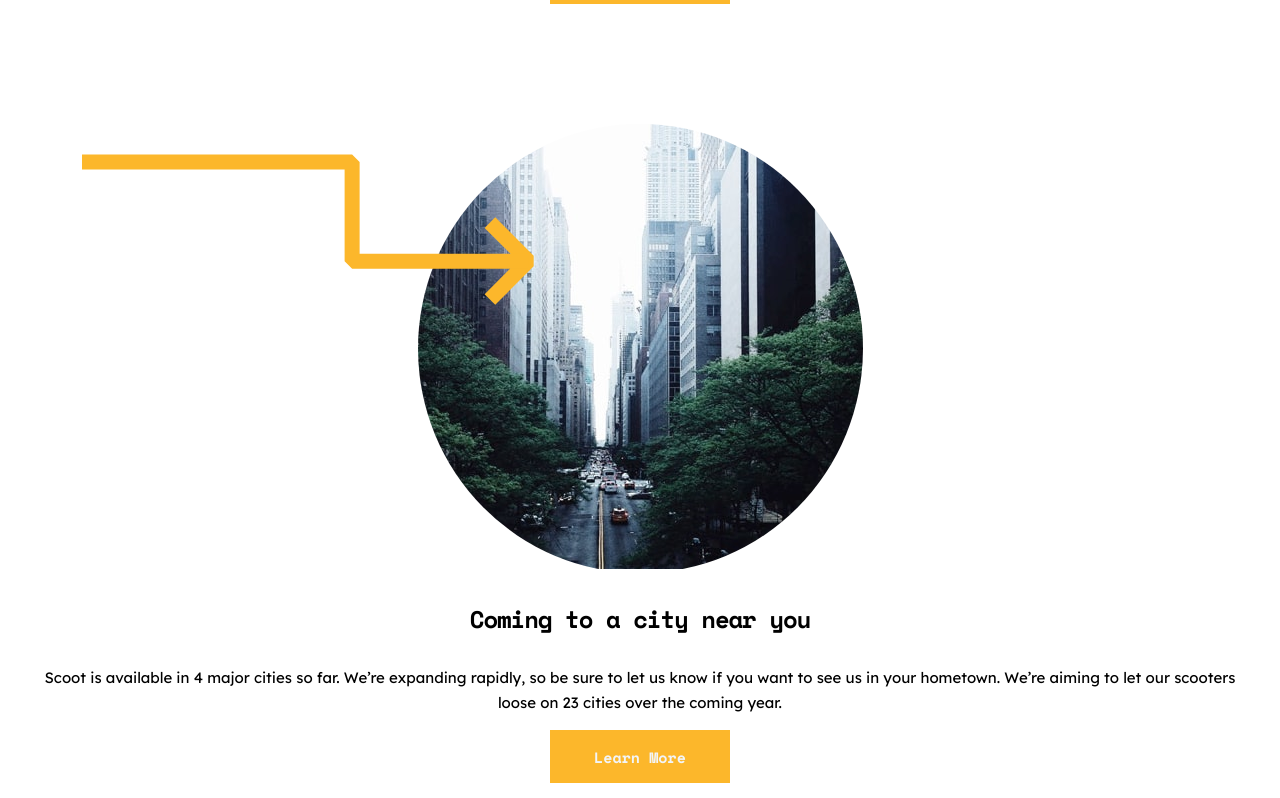
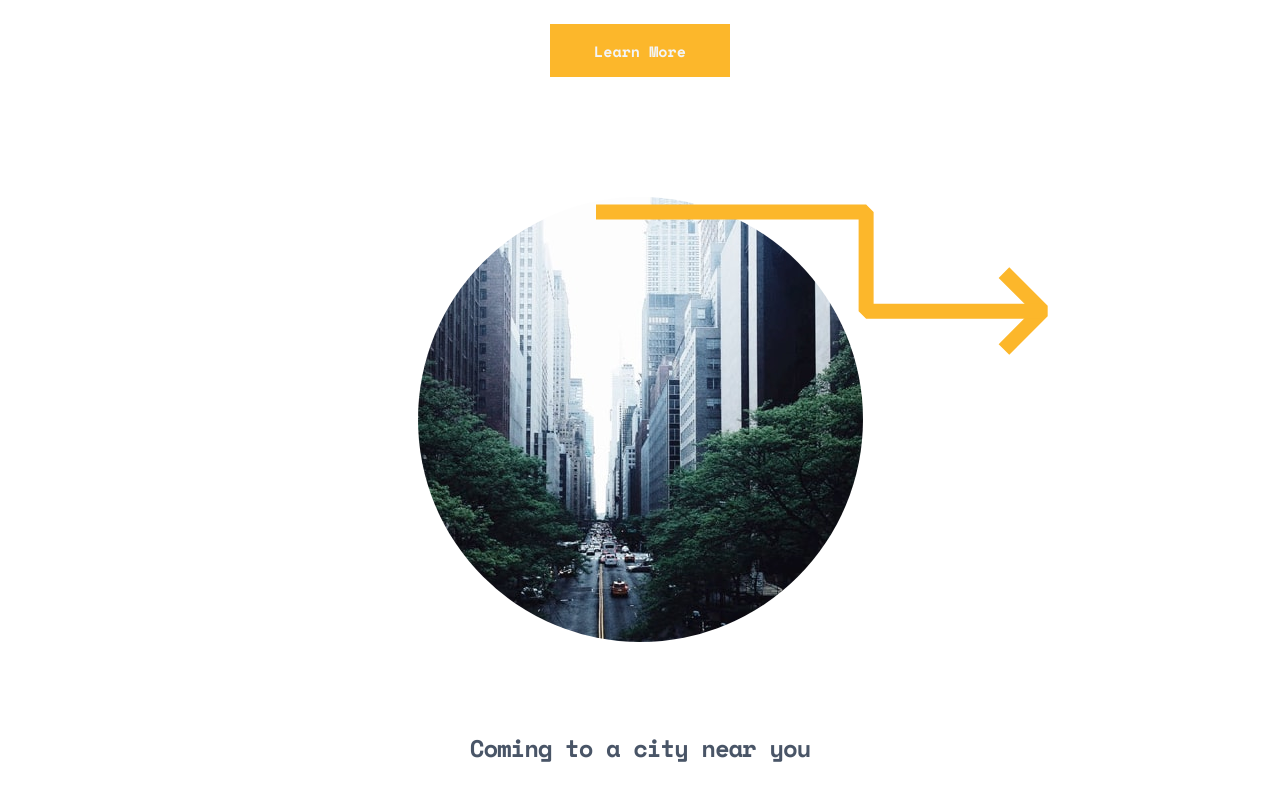
Before and after one commit to jNembhard/scoot, a React (Create React App) app: page / in a window 1280 px wide. Shown: the part 2420-3218 px from the top of the page. Built offline with nearby package versions, Linux system fonts and the light colour scheme.

Commit message:
Arrow Feature Positioning

```diff
--- a/src/App.js
+++ b/src/App.js
@@ -26,12 +26,14 @@ function App() {
           <ArrowFeatures
             key={arrowfeature.id}
             id={arrowfeature.id}
+            numbers={arrowfeature.id}
             image={arrowfeature.image}
             arrowimage={arrowfeature.arrowimage}
             title={arrowfeature.title}
             description={arrowfeature.description}
           />
         ))}
+        console.log(numbers)
       </ArrowWrap>
     </>
   );
--- a/src/index.js
+++ b/src/index.js
@@ -9,7 +9,7 @@ import { BrowserRouter, Routes, Route } from "react-router-dom";
 import About from "./pages/About";
 import Careers from "./pages/Careers";
 import Locations from "./pages/Locations";
-import Layout from "./pages/Layout";
+import Layout from "./organisms/Layout";
 
 ReactDOM.render(
   <React.StrictMode>
--- a/src/molecules/ArrowFeatures.js
+++ b/src/molecules/ArrowFeatures.js
@@ -7,13 +7,14 @@ export default function ArrowFeatures({
   arrowimage,
   title,
   description,
+  numbers,
 }) {
   return (
     <ArrowFeaturesWrapper>
       <ImageWrapper>
         <Image src={image} alt={title} />
       </ImageWrapper>
-      <ArrowImageWrapper>
+      <ArrowImageWrapper numbers={numbers}>
         <ArrowImage src={arrowimage} alt="arrow" />
       </ArrowImageWrapper>
       <FeaturesContentWrapper>
@@ -39,18 +40,22 @@ const ArrowFeaturesWrapper = styled.div`
 `;
 
 const ImageWrapper = styled.div`
-  border-radius: 100%;
   overflow: hidden;
+  margin-bottom: 56px;
 `;
 
 const Image = styled.img`
   max-width: 100%;
+  border-radius: 100%;
   height: auto;
 `;
 const ArrowImageWrapper = styled.div`
   position: absolute;
-  left: 50px;
-  top: 30px;
+  max-width: 100%;
+  height: auto;
+  top: ${({ numbers }) => (numbers === 1 ? "173px" : "7px")};
+  right: ${({ numbers }) => (numbers === 2 ? "200px" : "inherit")};
+  left: ${({ numbers }) => (numbers === 3 ? "130px" : "inherit")};
 `;
 const ArrowImage = styled.img``;
 
@@ -61,6 +66,17 @@ const FeaturesContentWrapper = styled.div`
   justify-content: center;
   text-align: center;
 `;
-const ContentContainer = styled.div``;
 
-const ButtonWrapper = styled.div``;
+const ContentContainer = styled.div`
+  h4 {
+    color: ${({ theme }) => theme.colors.darkNavy};
+  }
+  p {
+    color: ${({ theme }) => theme.colors.dimGrey};
+    margin: 32px 0;
+  }
+`;
+
+const ButtonWrapper = styled.div`
+  marign: 0;
+`;
```
Also changed, not shown: src/organisms/Layout.js (renamed from src/pages/Layout.js).
